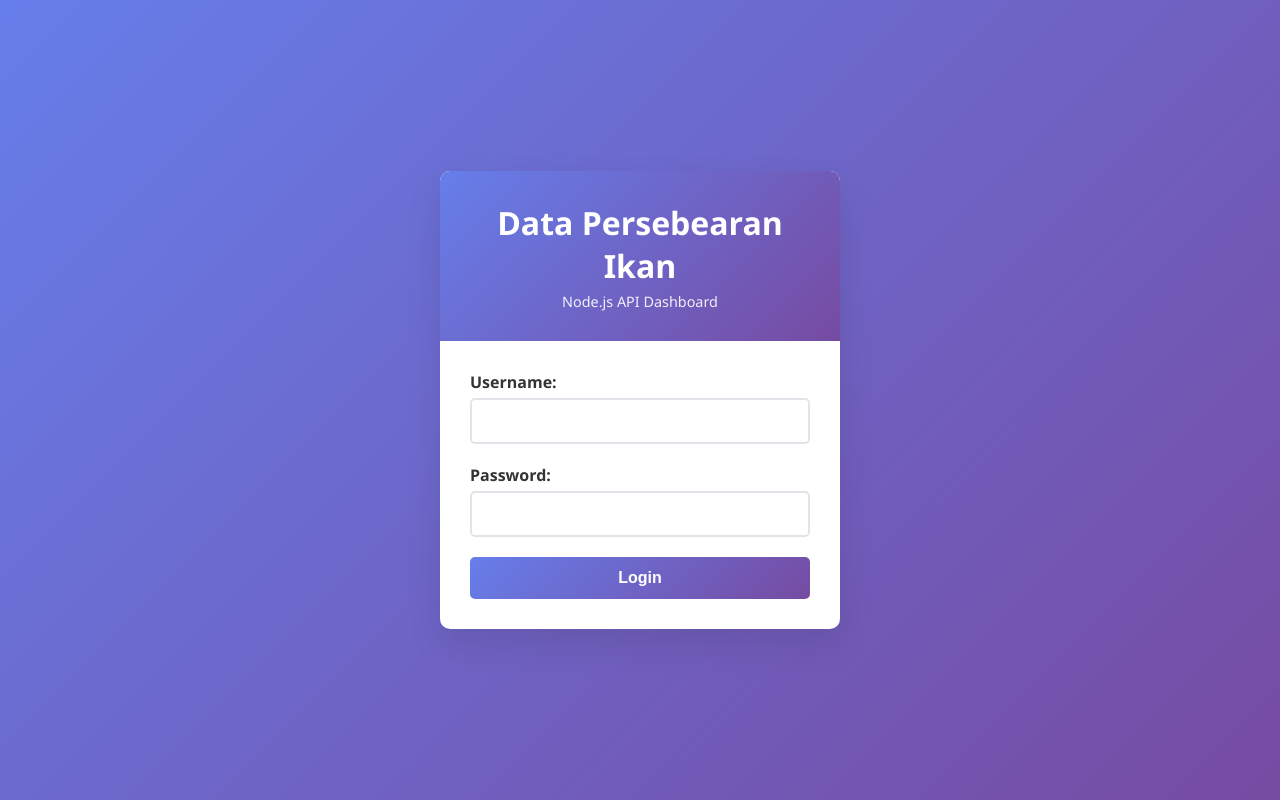
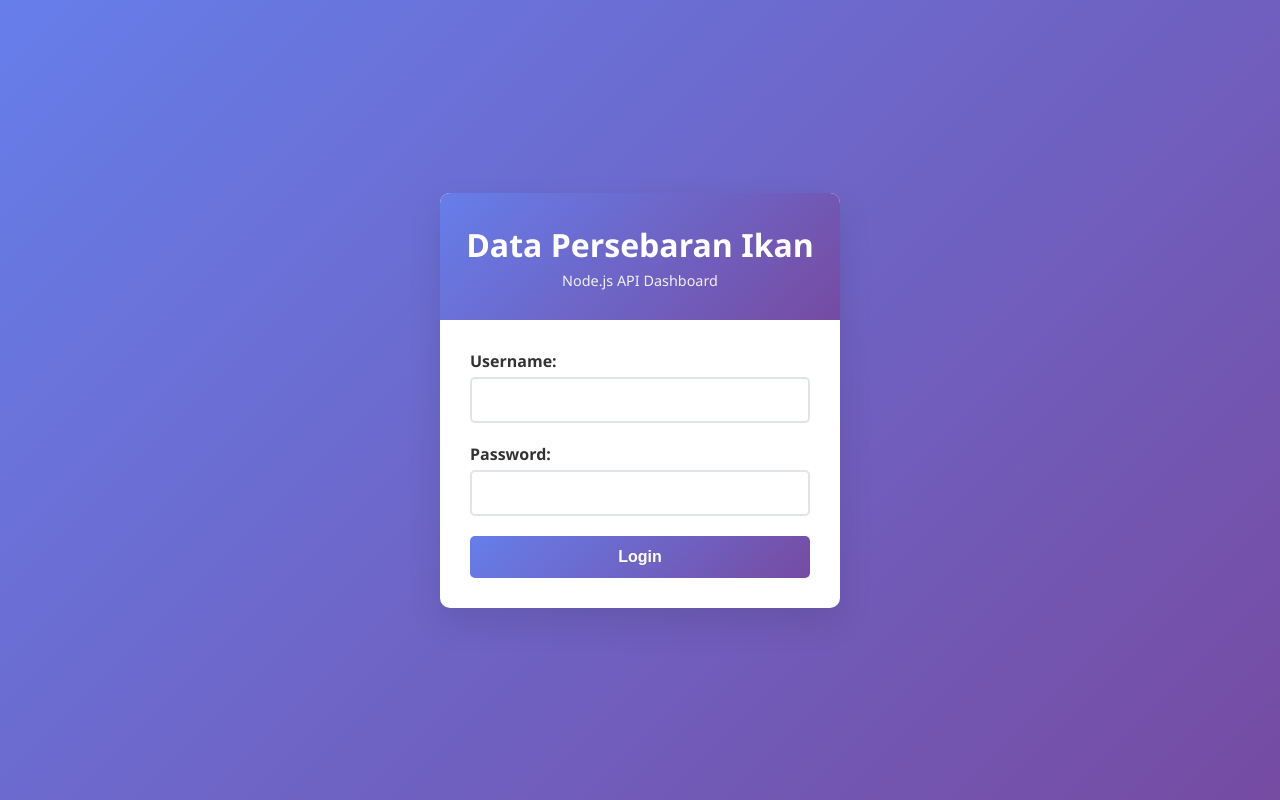
Before and after one commit to IdeaQru/datagenerator, a website: page public/login.html in a window 1280 px wide. Drawn offline with Linux system fonts and the light colour scheme.

Commit message:
2223dssd

```diff
--- a/public/login.html
+++ b/public/login.html
@@ -3,14 +3,14 @@
 <head>
     <meta charset="UTF-8">
     <meta name="viewport" content="width=device-width, initial-scale=1.0">
-    <title>Login - Data Persebearan Ikan</title>
+    <title>Login - Data Persebaran Ikan</title>
     <link rel="stylesheet" href="login-styles.css">
 </head>
 <body>
     <div class="login-container">
         <div class="login-box">
             <div class="login-header">
-                <h1>Data Persebearan Ikan</h1>
+                <h1>Data Persebaran Ikan</h1>
                 <p>Node.js API Dashboard</p>
             </div>
 
```
